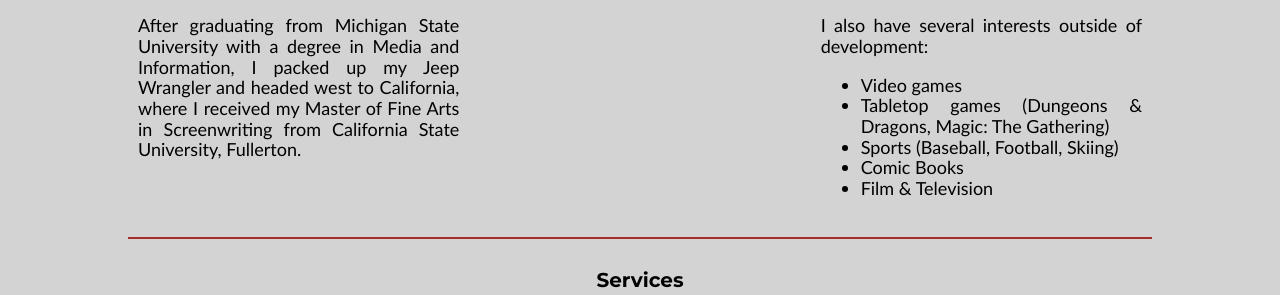
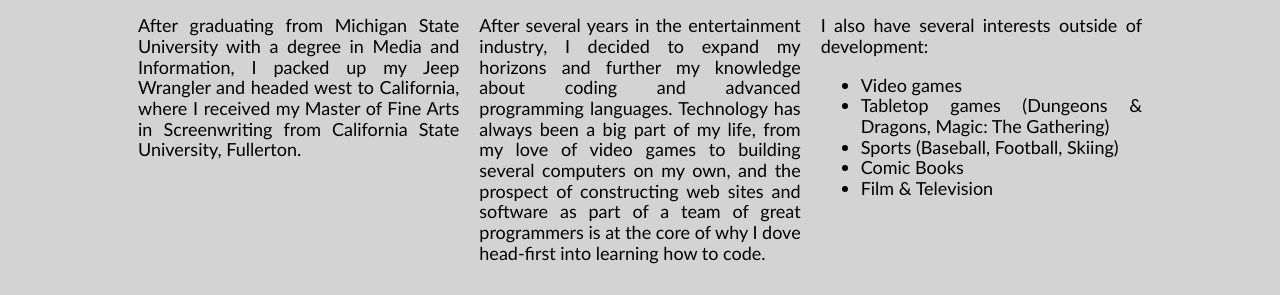
Before and after one commit to austinfile510/portfolio, a plain HTML site: page index.html in a window 1280 px wide. Shown: the part 699-994 px from the top of the page. Drawn offline with nearby package versions, Linux system fonts and the light colour scheme; a script that the page names is missing.

Commit message:
reinstated text in about me section

```diff
--- a/index.html
+++ b/index.html
@@ -90,7 +90,13 @@
 								class="rounded"
 							/>
 							<p class="justify">
-
+								After several years in the entertainment industry, I decided to
+								expand my horizons and further my knowledge about coding and
+								advanced programming languages. Technology has always been a big
+								part of my life, from my love of video games to building several
+								computers on my own, and the prospect of constructing web sites
+								and software as part of a team of great programmers is at the
+								core of why I dove head-first into learning how to code.
 							</p>
 						</div>
 						<div class="item">
```
